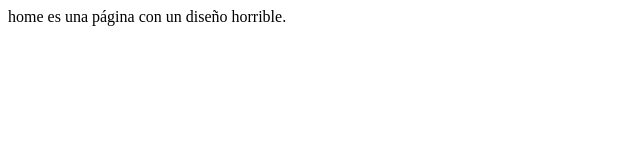
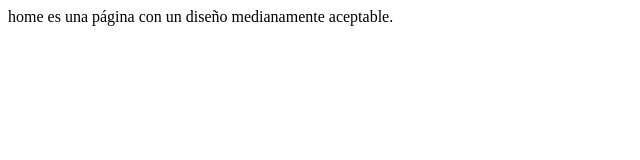
Before and after one commit to GeeksHubsAcademy/fsdVlc0524Git2, a plain HTML site: page index.html in a window 1280 px wide. Shown: the whole page, without its empty margins (0-640 px from the left). Drawn offline with Linux system fonts and the light colour scheme.

```diff
--- a/index.html
+++ b/index.html
@@ -8,7 +8,7 @@
     <link href="./css/styles.css" rel="stylesheet" />
 </head>
 <body>
-    home es una página con un diseño horrible.
+    home es una página con un diseño medianamente aceptable.
 
     <script src="./js/main.js"></script>
 </body>
```
